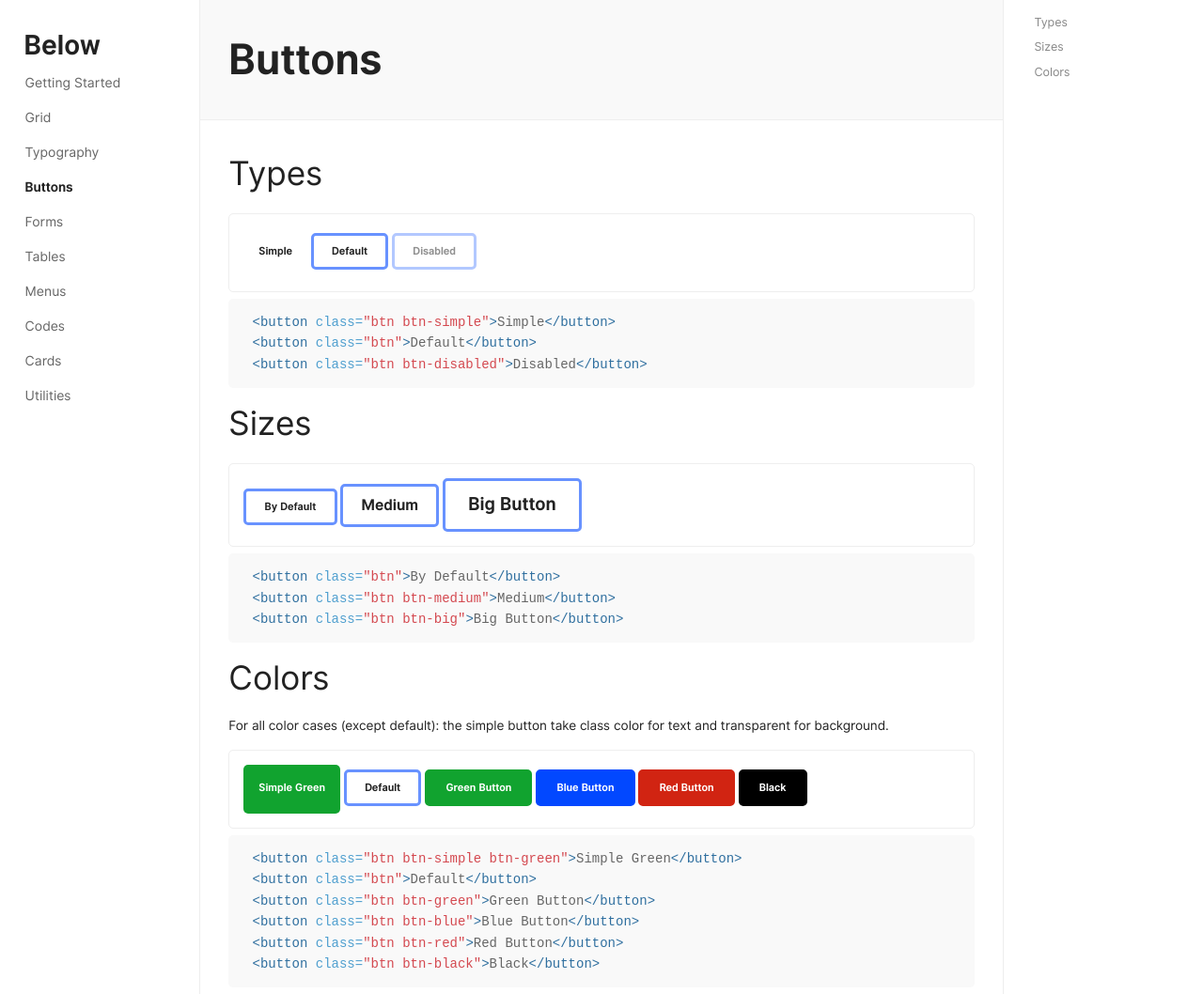
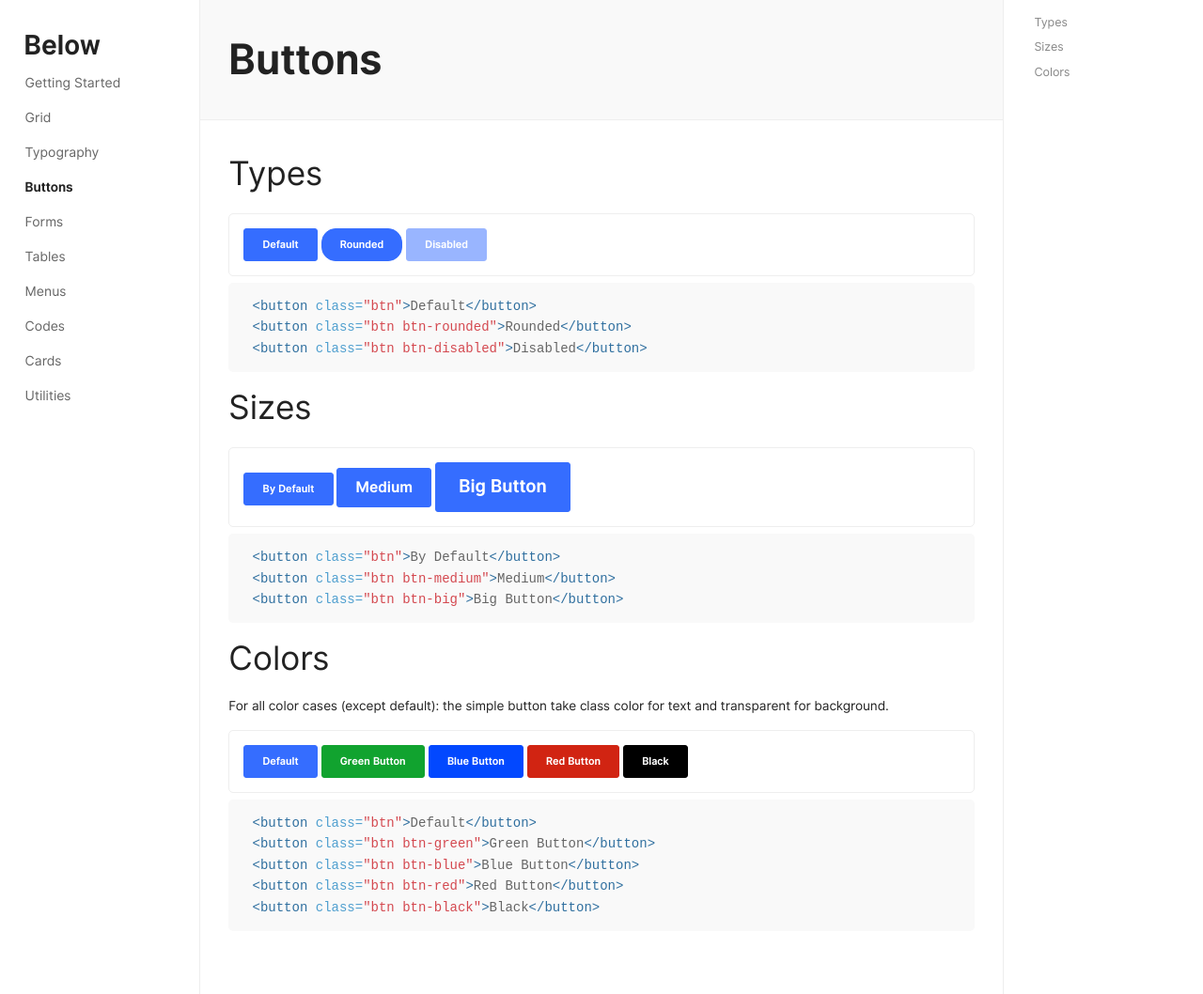
Before and after one commit to innusource/below, a Jekyll site: the page built from 04-buttons.md, in a window 1280 px wide and 1058 px high. Shown: the whole window at 94% size. Built offline with Jekyll 4.4.1, drawn with Linux system fonts in a browser that asks for light colours.

Commit message:
buttons corrections applied

```diff
--- a/04-buttons.md
+++ b/04-buttons.md
@@ -10,8 +10,8 @@ toc: true
 ### Types
 
 {% capture example %}
-<button class="btn btn-simple">Simple</button>
 <button class="btn">Default</button>
+<button class="btn btn-rounded">Rounded</button>
 <button class="btn btn-disabled">Disabled</button>
 {% endcapture %}
 {% include example.html content=example %}
@@ -29,7 +29,6 @@ toc: true
 
 For all color cases (except default): the simple button take class color for text and transparent for background.
 {% capture example %}
-<button class="btn btn-simple btn-green">Simple Green</button>
 <button class="btn">Default</button>
 <button class="btn btn-green">Green Button</button>
 <button class="btn btn-blue">Blue Button</button>
--- a/_sass/below/_buttons.scss
+++ b/_sass/below/_buttons.scss
@@ -1,8 +1,8 @@
 .btn{
-  background: transparent;
-  color: $black-two;
-  border: 0.2rem solid lighten($primary-color, 20%);
-  border-radius: 5px;
+  background: lighten($primary-color, 10%);
+  color: #fff;
+  border: 1px solid lighten($primary-color, 10%);
+  border-radius: 3px;
   display: inline-block;
   padding: 0.5rem 1.2rem;
   text-decoration: none;
@@ -17,7 +17,7 @@
   transition: all 0.4s ease;
 
   &:hover{
-    background: lighten($primary-color, 10%);
+    background: $primary-color;
     color:  $light-gray;
   }
 
@@ -30,7 +30,7 @@
     opacity: 0.5;
 
     &:hover{
-      background: inherit;
+      background: $primary-color;
     }
   }
 
@@ -50,6 +50,7 @@
 
     &:hover{
       background: $green-hover;
+      border-color: $green-hover;
     }
   }
 
@@ -59,6 +60,7 @@
 
     &:hover{
       background: $blue-hover;
+      border-color: $blue-hover;
     }
   }
 
@@ -68,6 +70,7 @@
 
     &:hover{
       background: $red-two;
+      border-color: $red-two;
     }
   }
 
@@ -77,6 +80,7 @@
 
     &:hover{
       background: $black-two;
+      border-color: $black-two;
     }
   }
 
@@ -90,16 +94,8 @@
     }
   }
 
-  &.btn-simple{
-    padding: 1rem;
-    border:none;
-    border-bottom: 0.2rem solid transparent;
-
-    &:hover{
-      border-bottom: 0.2rem xsolid rgba(0,0,0,0.3);
-      background: transparent;
-      color: inherit;
-    }
+  &.btn-rounded{
+    border-radius: 15px;
   }
 
 }
```
